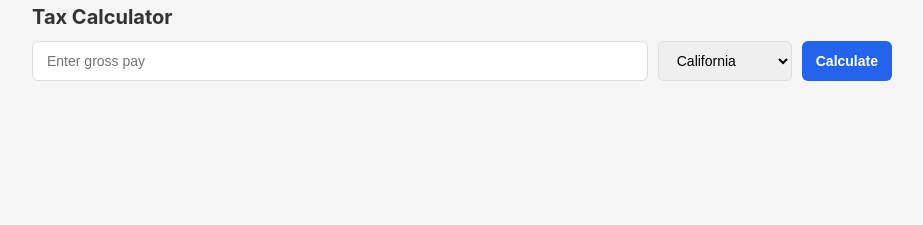
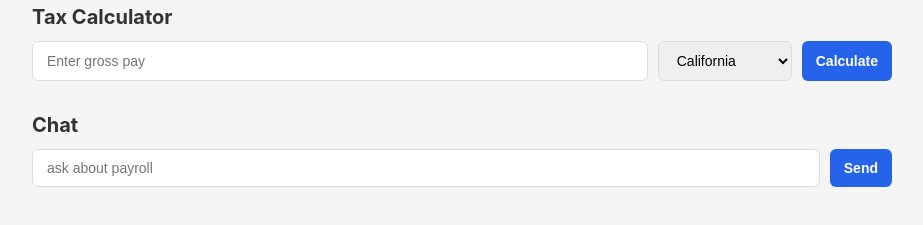
Before and after one commit to samcraw1/mini-payroll-tax-engine, a plain HTML site: page frontend/index.html in a window 1280 px wide. Shown: the part 101-326 px from the top of the page, without its empty margins (178-1101 px from the left). Drawn offline with Linux system fonts and the light colour scheme; no server answers.

Commit message:
added chat ui

```diff
--- a/frontend/index.html
+++ b/frontend/index.html
@@ -22,6 +22,12 @@
         <button type="submit">Calculate</button>
     </form>
     <div id="paystub"></div>
+    <h2>Chat</h2>
+    <div id="chat-mesages"></div>
+    <form id="chat-form">
+        <input type="text" id="chat-input" placeholder="ask about payroll">
+        <button type=""submit">Send</button>
+    </form>
 <script src="app.js"></script>
 </body>
 </html>
```
